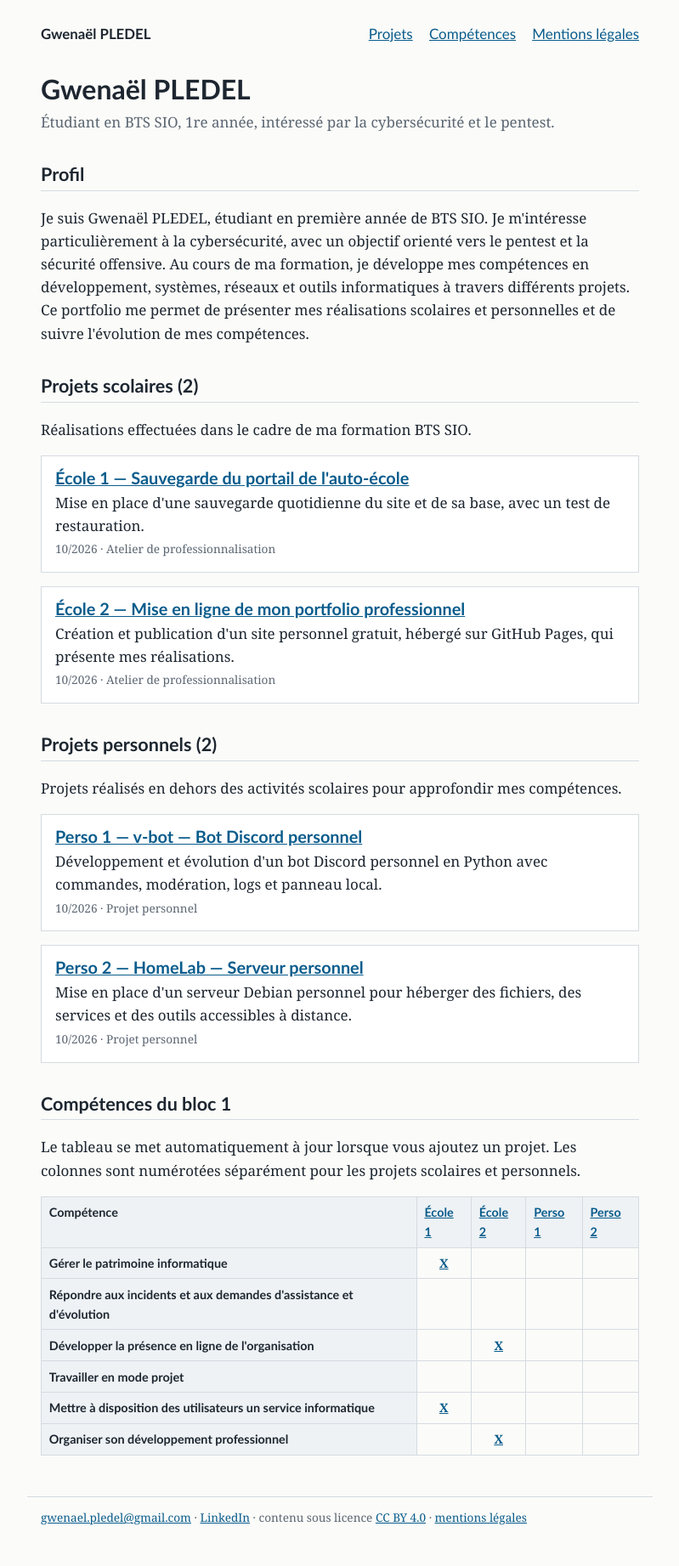
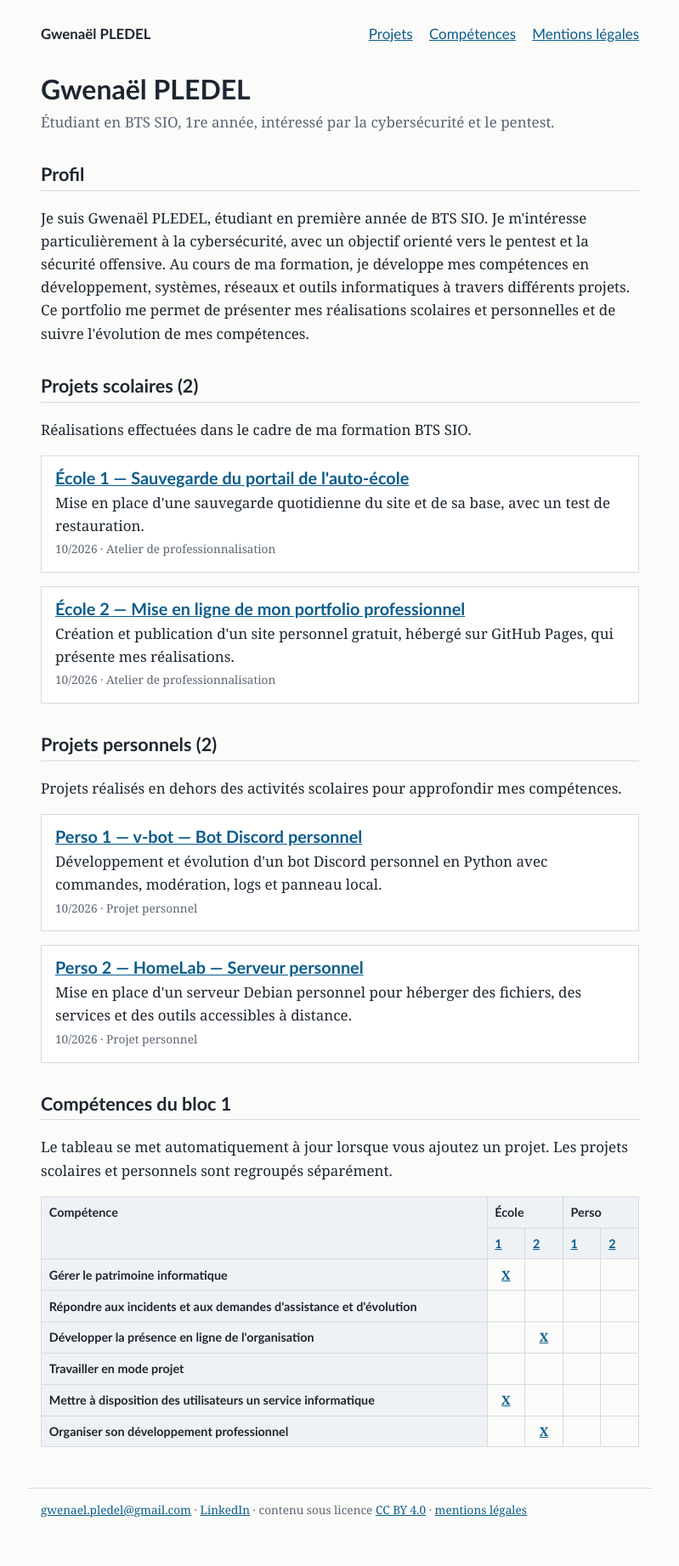
Before and after one commit to vzsca/Portfolio-Gwenael, a Jekyll site: the page built from index.html, in a window 1280 px wide. Shown: the whole page at 85% size, without its empty margins (240-1039 px from the left). Built offline with Jekyll 4.4.1, drawn with Linux system fonts in a browser that asks for light colours.

Commit message:
Organiser le tableau par catégories école et perso

```diff
--- a/index.html
+++ b/index.html
@@ -32,17 +32,25 @@
 {% endfor %}
 
 <h2 id="competences">Compétences du bloc 1</h2>
-<p>Le tableau se met automatiquement à jour lorsque vous ajoutez un projet. Les colonnes sont numérotées séparément pour les projets scolaires et personnels.</p>
+<p>Le tableau se met automatiquement à jour lorsque vous ajoutez un projet. Les projets scolaires et personnels sont regroupés séparément.</p>
 <div class="defile">
 <table>
   <thead>
     <tr>
-      <th scope="col">Compétence</th>
+      <th scope="col" rowspan="2">Compétence</th>
+      {% if projets_ecole.size > 0 %}
+      <th scope="col" colspan="{{ projets_ecole.size }}">École</th>
+      {% endif %}
+      {% if projets_perso.size > 0 %}
+      <th scope="col" colspan="{{ projets_perso.size }}">Perso</th>
+      {% endif %}
+    </tr>
+    <tr>
       {% for p in projets_ecole %}
-      <th scope="col"><a href="{{ p.url | relative_url }}">École {{ forloop.index }}</a></th>
+      <th scope="col"><a href="{{ p.url | relative_url }}">{{ forloop.index }}</a></th>
       {% endfor %}
       {% for p in projets_perso %}
-      <th scope="col"><a href="{{ p.url | relative_url }}">Perso {{ forloop.index }}</a></th>
+      <th scope="col"><a href="{{ p.url | relative_url }}">{{ forloop.index }}</a></th>
       {% endfor %}
     </tr>
   </thead>
@@ -51,10 +59,10 @@
     <tr>
       <th scope="row">{{ c.libelle }}</th>
       {% for p in projets_ecole %}
-      <td class="case">{% if p.competences contains c.code %}<a href="{{ p.url | relative_url }}" aria-label="{{ c.libelle }} : {{ p.title }}">X</a>{% endif %}</td>
+      <td class="case">{% if p.competences contains c.code %}<a href="{{ p.url | relative_url }}" aria-label="{{ c.libelle }} : École {{ forloop.index }}">X</a>{% endif %}</td>
       {% endfor %}
       {% for p in projets_perso %}
-      <td class="case">{% if p.competences contains c.code %}<a href="{{ p.url | relative_url }}" aria-label="{{ c.libelle }} : {{ p.title }}">X</a>{% endif %}</td>
+      <td class="case">{% if p.competences contains c.code %}<a href="{{ p.url | relative_url }}" aria-label="{{ c.libelle }} : Perso {{ forloop.index }}">X</a>{% endif %}</td>
       {% endfor %}
     </tr>
   {% endfor %}
```
